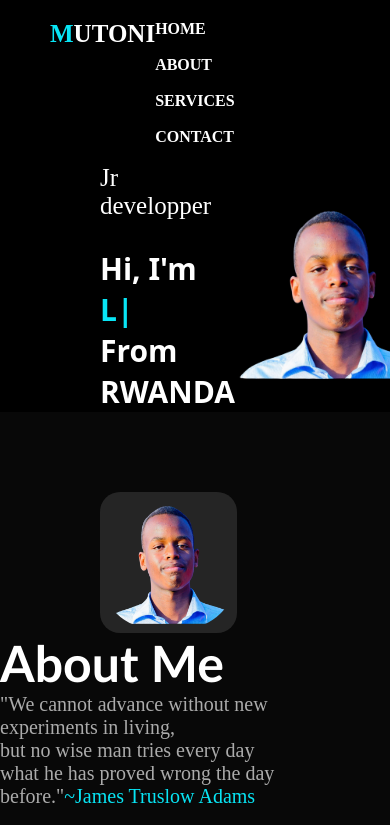
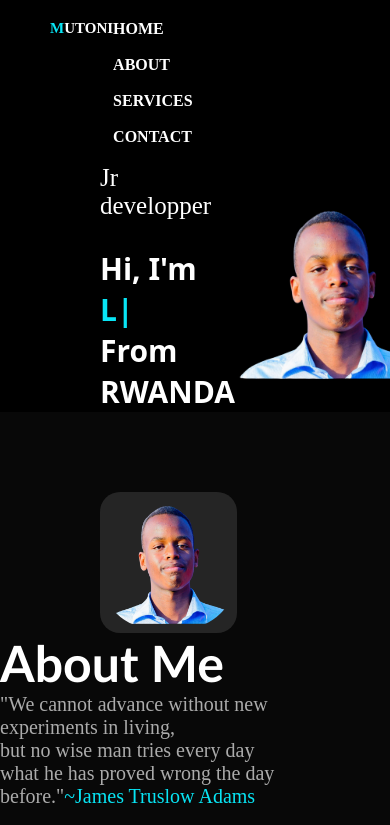
Before and after one commit to Mguylouange/mguylouange1.github.io, a plain HTML site: page index.html in a window 390 px wide. Shown: the top 825 px of the page. Drawn offline with nearby package versions, Linux system fonts and the light colour scheme.

Commit message:
Update index.css

```diff
--- a/index.css
+++ b/index.css
@@ -273,3 +273,15 @@
     display: block;
 }
 /*-----------------css for small screens---------------*/
+    @media only screen and (max-width: 600px){
+        header p{
+            font-size: 15px;
+            font-weight: 900;
+            margin-left: 50px;
+            cursor: pointer;
+        }
+        .into img{
+            width: 10%;
+            max-width: 35px;
+        }
+    }
```
